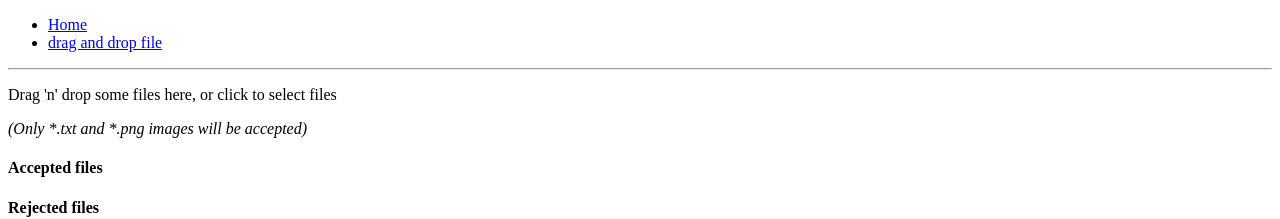
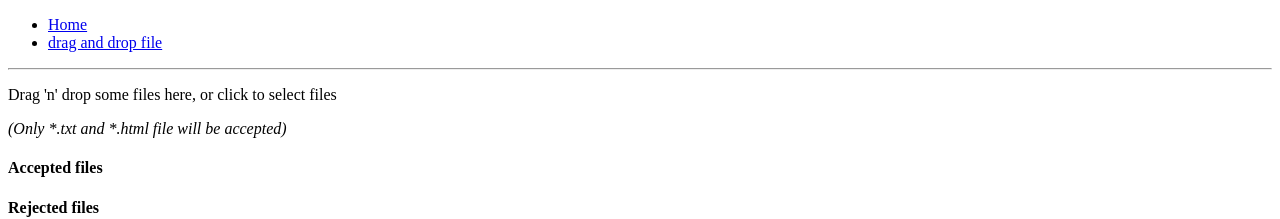
Before and after one commit to nacamp/js-react-toy, a React (Create React App) app: page /dnd-file in a window 1280 px wide. Shown: the top 219 px of the page. Built offline with nearby package versions, Linux system fonts and the light colour scheme.

Commit message:
log file content

```diff
--- a/src/dragAndDrop/File.js
+++ b/src/dragAndDrop/File.js
@@ -3,7 +3,11 @@ import { useDropzone } from 'react-dropzone';
 
 function AcceptFile() {
   const onDropRejected = useCallback(() => {
-    console.log('rejected');
+    console.log('onDropRejected called');
+  }, []);
+
+  const onDropAccepted = useCallback(() => {
+    console.log('onDropAccepted called');
   }, []);
 
   const onDrop = useCallback(async (acceptedFiles) => {
@@ -20,6 +24,12 @@ function AcceptFile() {
       for (const pair of data.entries()) {
         console.log(`${pair[0]}, ${pair[1]}`);
       }
+      const reader = new FileReader();
+      reader.onload = function (event) {
+        console.log('file contents: ');
+        console.log(event.target.result);
+      };
+      reader.readAsText(file);
       // axios.post
     }
   }, []);
@@ -30,8 +40,9 @@ function AcceptFile() {
     getRootProps,
     getInputProps,
   } = useDropzone({
-    accept: 'text/plain, image/png',
+    accept: 'text/plain, text/html',
     multiple: true,
+    onDropAccepted,
     onDropRejected,
     onDrop,
   });
@@ -68,7 +79,7 @@ function AcceptFile() {
       <div {...getRootProps({ className: 'dropzone' })}>
         <input {...getInputProps()} />
         <p>Drag 'n' drop some files here, or click to select files</p>
-        <em>(Only *.txt and *.png images will be accepted)</em>
+        <em>(Only *.txt and *.html file will be accepted)</em>
       </div>
       <aside>
         <h4>Accepted files</h4>
```
